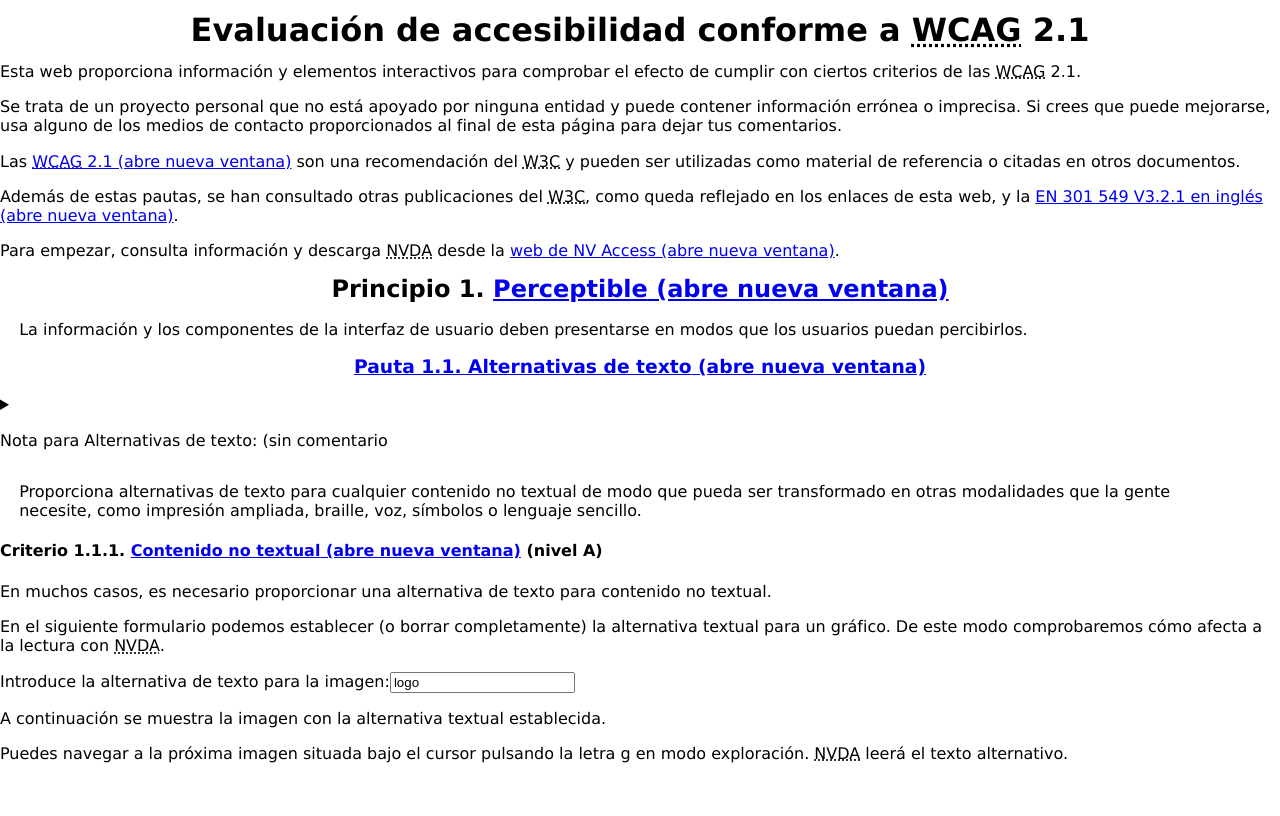
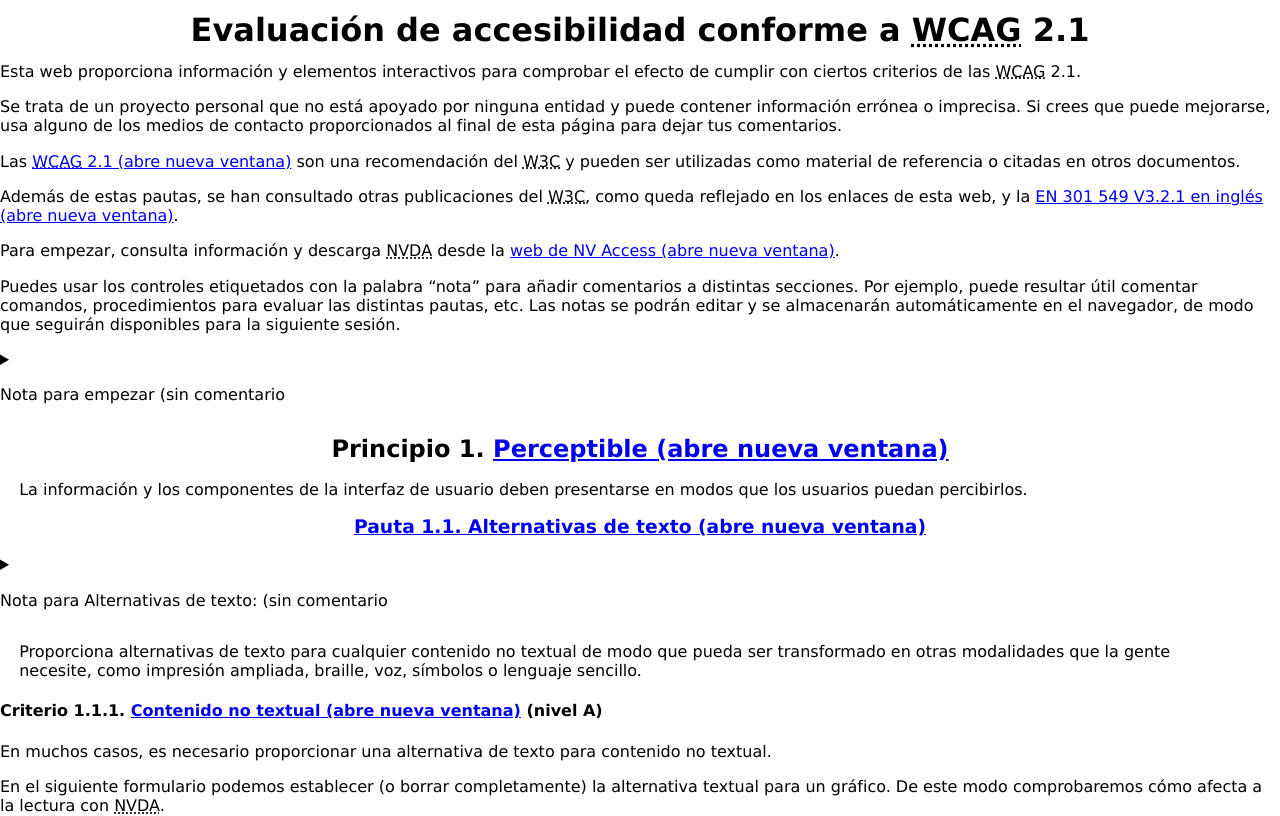
Before and after one commit to nvdaes/weba11y, a React (Create React App) app: page / in a window 1280 px wide. Shown: the top 816 px of the page. Built offline with nearby package versions, Linux system fonts and the light colour scheme.

Commit message:
Explain notes

```diff
--- a/src/components/landmarks/header.js
+++ b/src/components/landmarks/header.js
@@ -1,4 +1,5 @@
 import ExternalLink from '../single/externalLink';
+import Note from '../single/note';
 
 const Header = () => {
 	return (
@@ -10,6 +11,8 @@ const Header = () => {
 		<p>Las <a href="https://www.w3.org/TR/WCAG21"><abbr title="Web Content Accessibility Guidelines">WCAG</abbr> 2.1 (abre nueva ventana)</a> son una recomendación del <abbr title="World Wide Web Consortium">W3C</abbr> y pueden ser utilizadas como material de referencia o citadas en otros documentos.</p>
 		<p>Además de estas pautas, se han consultado otras publicaciones del <abbr title="World Wide Web Consortium">W3C</abbr>, como queda reflejado en los enlaces de esta web, y la <ExternalLink href="https://www.etsi.org/deliver/etsi_en/301500_301599/301549/03.02.01_60/en_301549v030201p.pdf" contents="EN 301 549 V3.2.1 en inglés" />.</p>
 		<p>Para empezar, consulta información y descarga <abbr title="Non Visual Desktop Access">NVDA</abbr> desde la <ExternalLink href="https://www.nvaccess.org" contents="web de NV Access" />.</p>
+		<p>Puedes usar los controles etiquetados con la palabra <q>nota</q> para añadir comentarios a distintas secciones. Por ejemplo, puede resultar útil comentar comandos, procedimientos para evaluar las distintas pautas, etc. Las notas se podrán editar y se almacenarán automáticamente en el navegador, de modo que seguirán disponibles para la siguiente sesión.</p>
+		<Note id="general" label="empezar" />
 		</header>
 		</>
 	);
```
